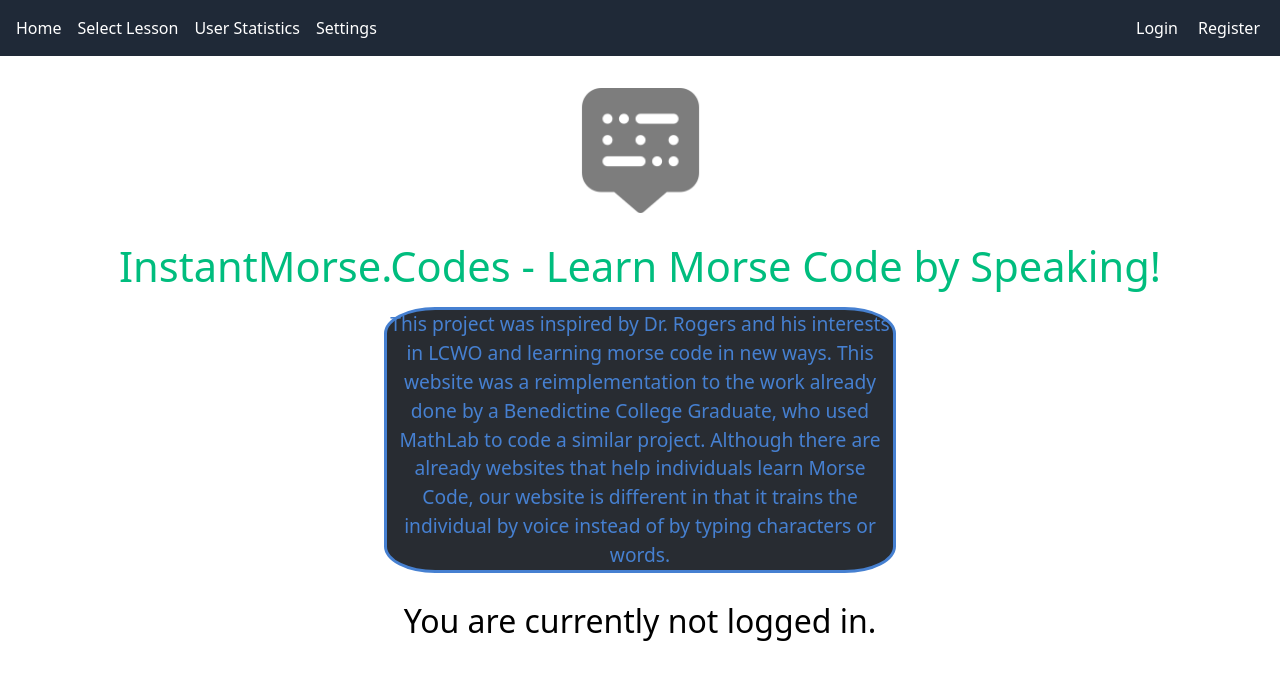
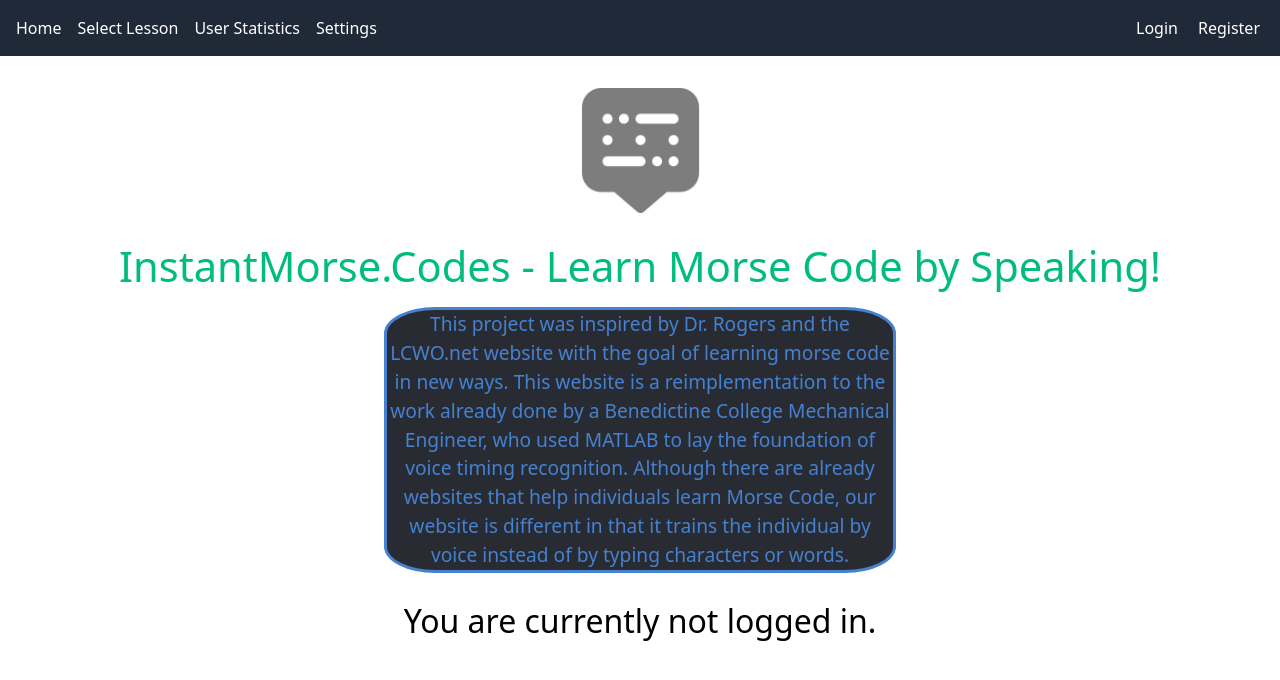
Before and after one commit to auditorylearningproject/instantmorse-frontend, a Vue app in the folder app-frontend/: page / in a window 1280 px wide. Shown: the top 680 px of the page. Built offline with nearby package versions, Linux system fonts and the light colour scheme; no server answers.

Commit message:
Minor edits to the HomeView text blurb

```diff
--- a/app-frontend/src/views/HomeView.vue
+++ b/app-frontend/src/views/HomeView.vue
@@ -39,8 +39,8 @@ if(response && response.data['username']){
     <img alt="InstantMorse logo" class="logo" src="@/assets/morse-code.png" width="125" height="125" />
 
     <div class="greetings"> <h1 class="green"> InstantMorse.Codes - Learn Morse Code by Speaking!</h1></div>
-    <div class="explanations"> <h3>This project was inspired by Dr. Rogers and his interests in LCWO and learning morse code in new ways.
-      This website was a reimplementation to the work already done by a Benedictine College Graduate, who used MathLab to code a similar project.
+    <div class="explanations"> <h3>This project was inspired by Dr. Rogers and the LCWO.net website with the goal of learning morse code in new ways.
+      This website is a reimplementation to the work already done by a Benedictine College Mechanical Engineer, who used MATLAB to lay the foundation of voice timing recognition.
       Although there are already websites that help individuals learn Morse Code, our website is different in that it trains the individual by voice
       instead of by typing characters or words.
     </h3></div><br>
```
